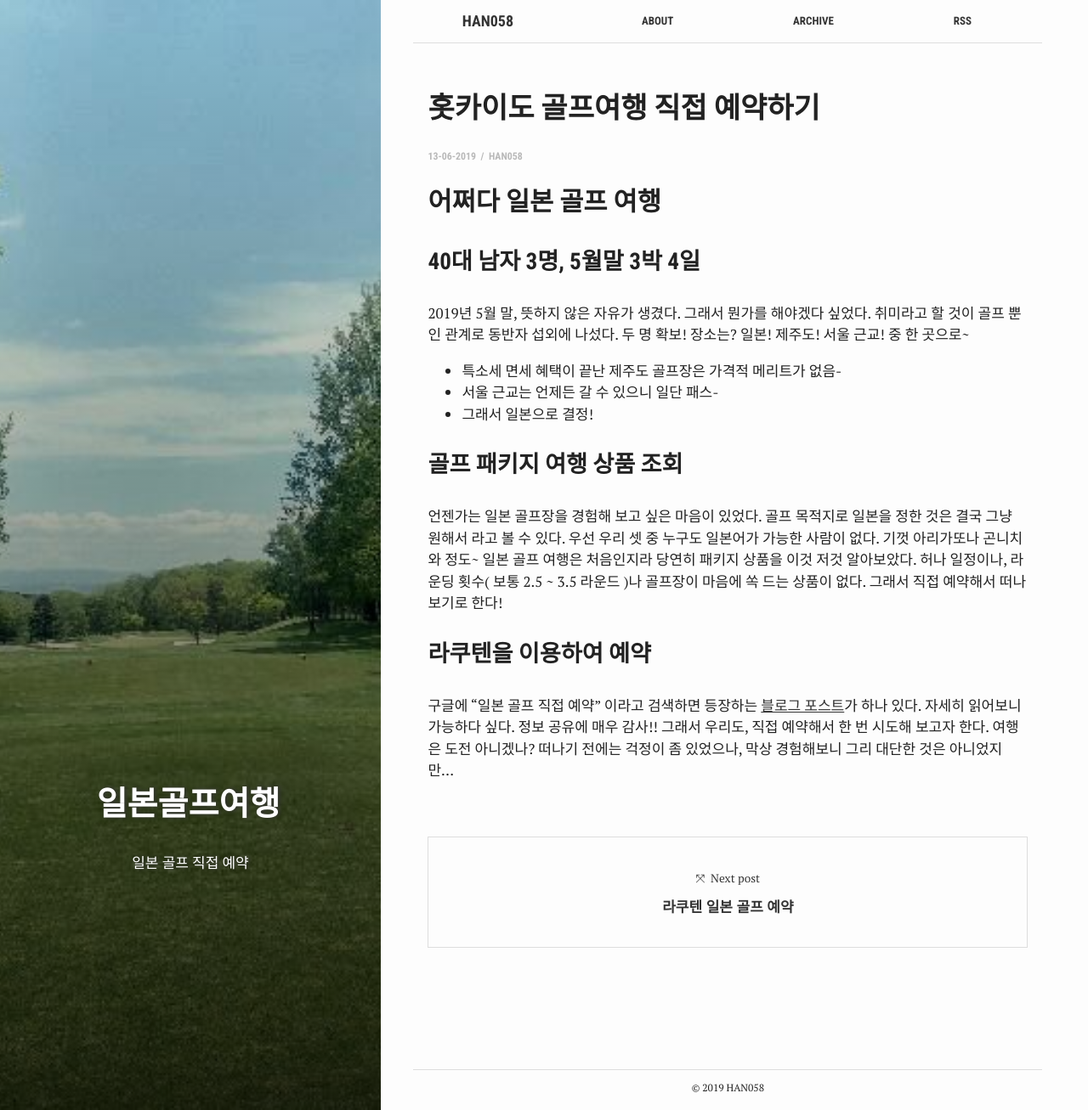
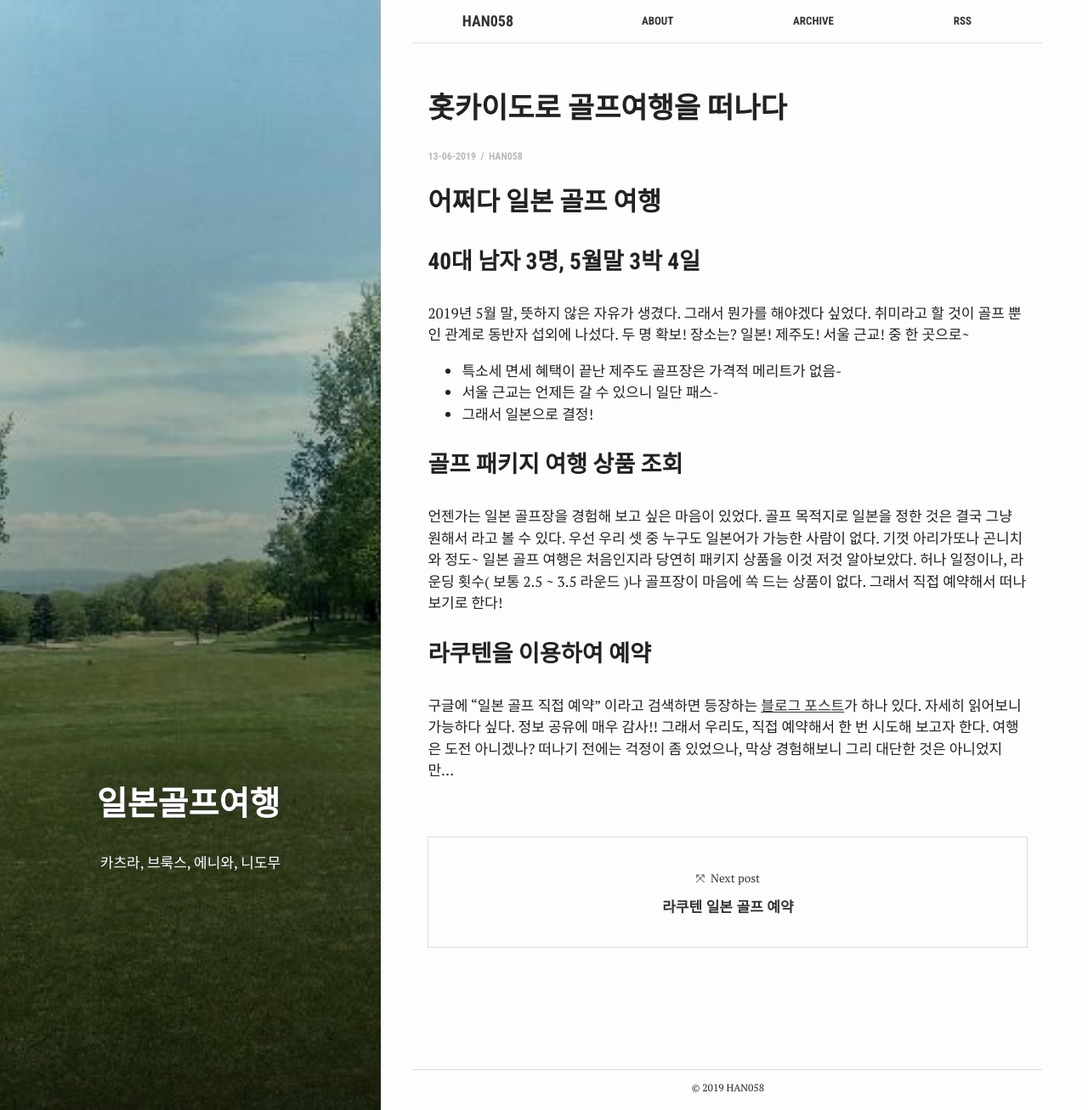
Before and after one commit to han058/han058.github.io, a Jekyll site: the page built from _posts/2019-06-13-hokkaido-golf.md, in a window 1280 px wide and 1307 px high. Shown: the whole window at 85% size. Built offline with Jekyll 4.4.1, drawn with Linux system fonts in a browser that asks for light colours.

Commit message:
correction

```diff
--- a/_posts/2019-06-13-hokkaido-golf.md
+++ b/_posts/2019-06-13-hokkaido-golf.md
@@ -1,8 +1,8 @@
 ---
 layout: post
-title:  "홋카이도 골프여행 직접 예약하기"
-crawlertitle: "일본 골프 직접 예약"
-summary: "일본 골프 직접 예약"
+title:  "홋카이도로 골프여행을 떠나다"
+crawlertitle: "일본 골프 직접 예약 홋카이도 골프 여행"
+summary: "카츠라, 브룩스, 에니와, 니도무"
 date:   2019-06-13 14:18:47 +0700
 bg: myswing.jpg
 categories: posts
```
